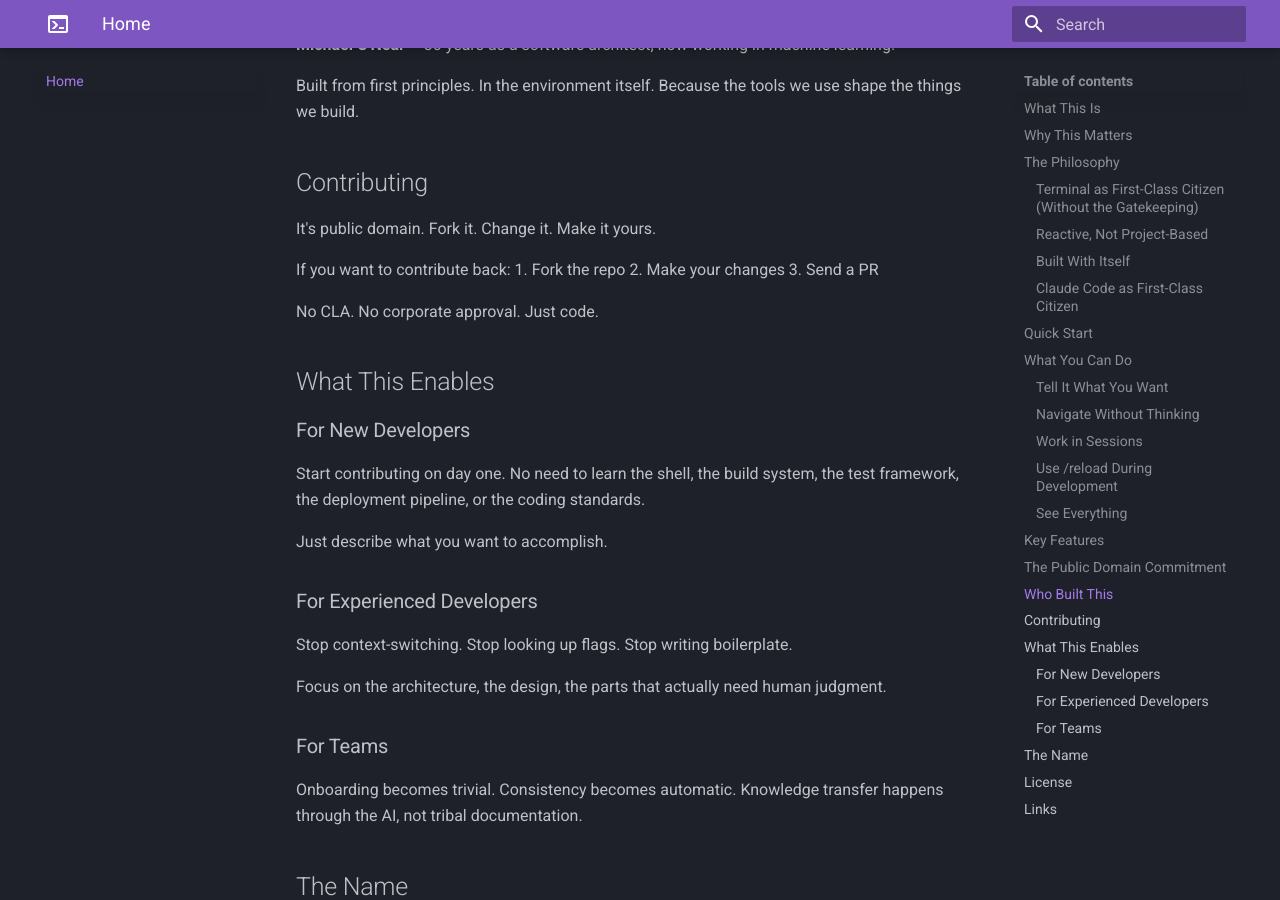
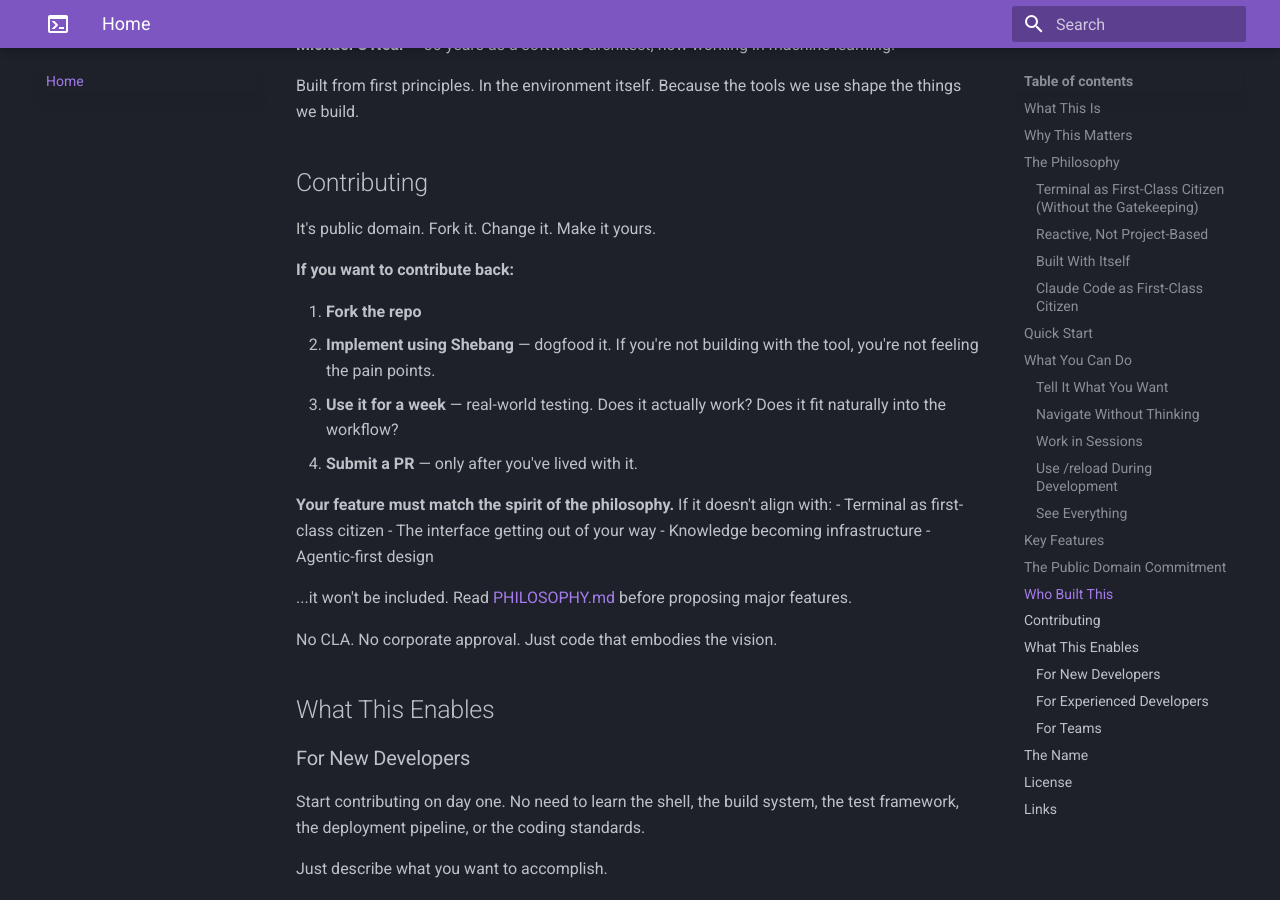
Before and after one commit to claimhawk/shebang, an MkDocs documentation site: the page built from docs/index.md, in a window 1280 px wide and 900 px high, scrolled down 4315 px. Built offline with MkDocs 1.6.1 and Material for MkDocs 9.7.7, drawn with Linux system fonts in a browser that asks for light colours.

Commit message:
Update contributing guidelines: dogfood for a week, match philosophy
## What Changed
- Expanded contribution steps to require dogfooding with Shebang itself
- Added "use it for a week" requirement before submitting PRs
- Added explicit philosophy alignment check for contributions
- Synchronized README.md and docs/index.md

## Why
Contributors who don't use the tool can't feel its pain points. Requiring a week of real-world usage ensures contributions solve actual problems rather than theoretical ones. The philosophy check prevents feature creep that doesn't align with core principles.

## Philosophy
Embodies "Built With Itself" — dogfooding as a design constraint. Also reinforces "The Interface Gets Out of Your Way" by ensuring new features prove their worth through actual use before inclusion.

```diff
--- a/docs/index.md
+++ b/docs/index.md
@@ -173,12 +173,22 @@ Built from first principles. In the environment itself. Because the tools we use
 
 It's public domain. Fork it. Change it. Make it yours.
 
-If you want to contribute back:
-1. Fork the repo
-2. Make your changes
-3. Send a PR
+**If you want to contribute back:**
 
-No CLA. No corporate approval. Just code.
+1. **Fork the repo**
+2. **Implement using Shebang** — dogfood it. If you're not building with the tool, you're not feeling the pain points.
+3. **Use it for a week** — real-world testing. Does it actually work? Does it fit naturally into the workflow?
+4. **Submit a PR** — only after you've lived with it.
+
+**Your feature must match the spirit of the philosophy.** If it doesn't align with:
+- Terminal as first-class citizen
+- The interface getting out of your way
+- Knowledge becoming infrastructure
+- Agentic-first design
+
+...it won't be included. Read [PHILOSOPHY.md](PHILOSOPHY.md) before proposing major features.
+
+No CLA. No corporate approval. Just code that embodies the vision.
 
 ## What This Enables
 
```
Also changed, not shown: README.md (+15 -5 lines).
